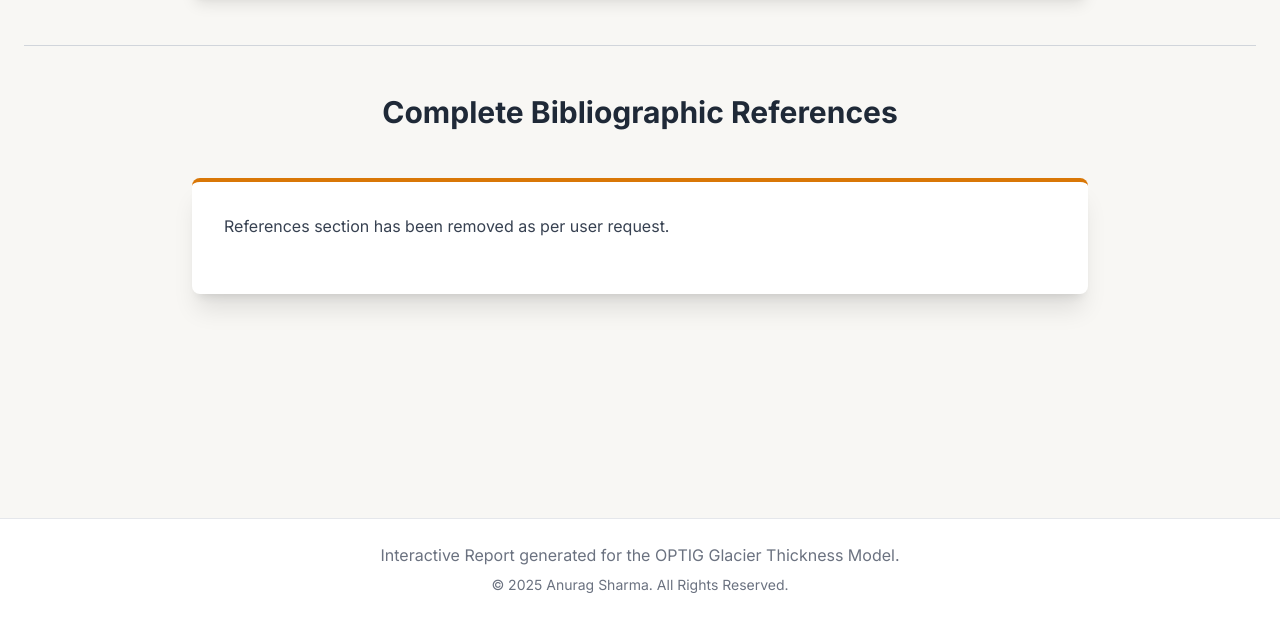
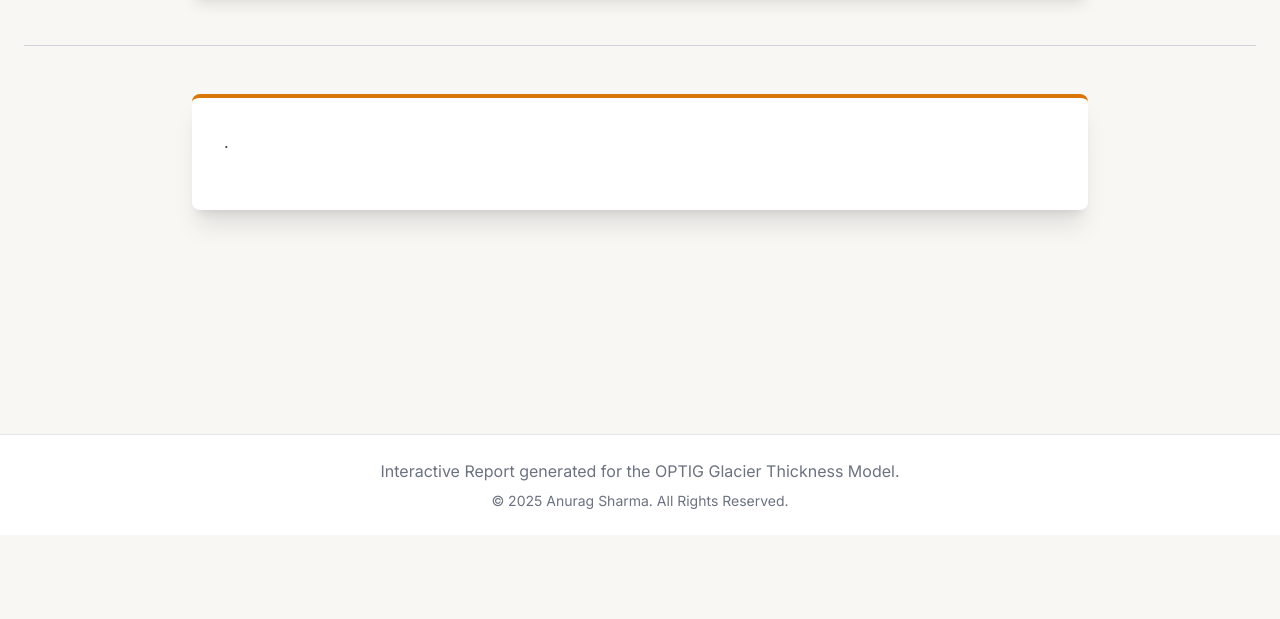
Before and after one commit to anurag-tm/optig_report, a plain HTML site: page index.html in a window 1280 px wide. Shown: the part 6221-6840 px from the top of the page. After the commit the page ends 6756 px from the top, so only its background shows below. Drawn offline with nearby package versions, Linux system fonts and the light colour scheme.

Commit message:
Update index.html

```diff
--- a/index.html
+++ b/index.html
@@ -370,9 +370,9 @@ Lake detected:
 
         <hr class="my-12 border-gray-300">
         <section id="references" class="mb-24 scroll-mt-20">
-            <h2 class="text-3xl font-bold text-center mb-12 text-gray-800">Complete Bibliographic References</h2>
+            <h2 class="text-3xl font-bold text-center mb-12 text-gray-800"></h2>
                 <div class="max-w-4xl mx-auto bg-white p-8 rounded-lg shadow-xl border-t-4 border-amber-600">
-                    <p class="text-gray-700 mb-6">References section has been removed as per user request.</p>
+                    <p class="text-gray-700 mb-6">.</p>
                 </div>
         </section>
 
```
